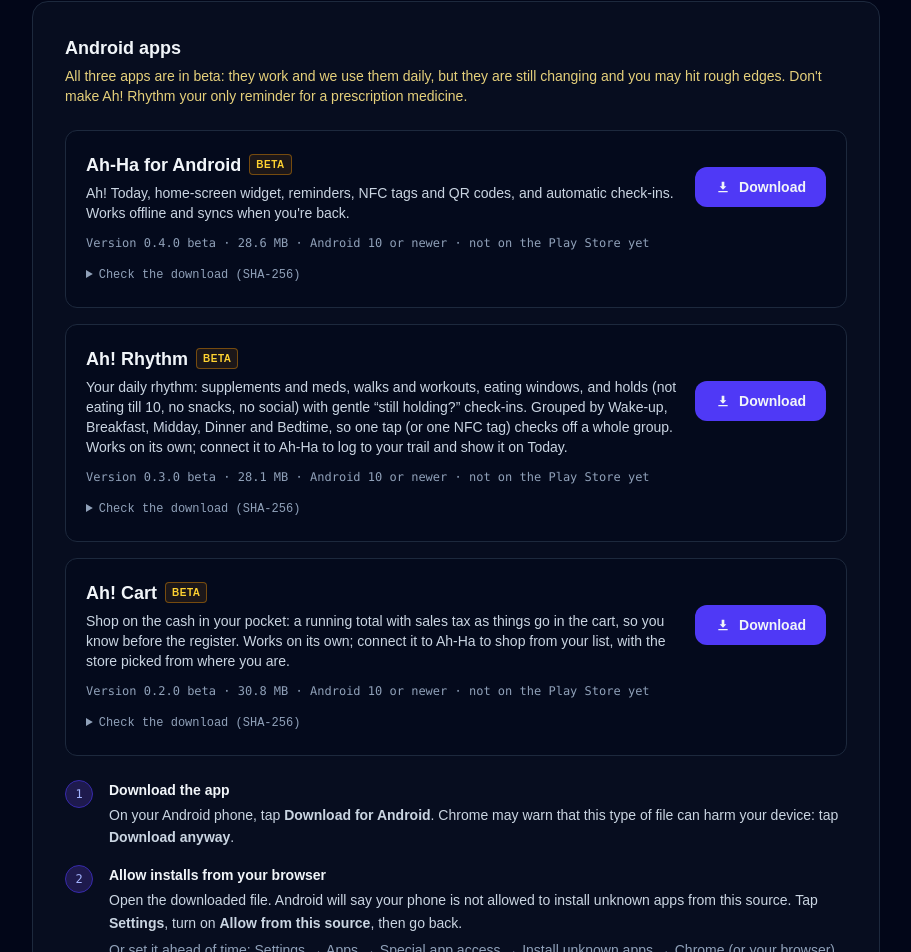
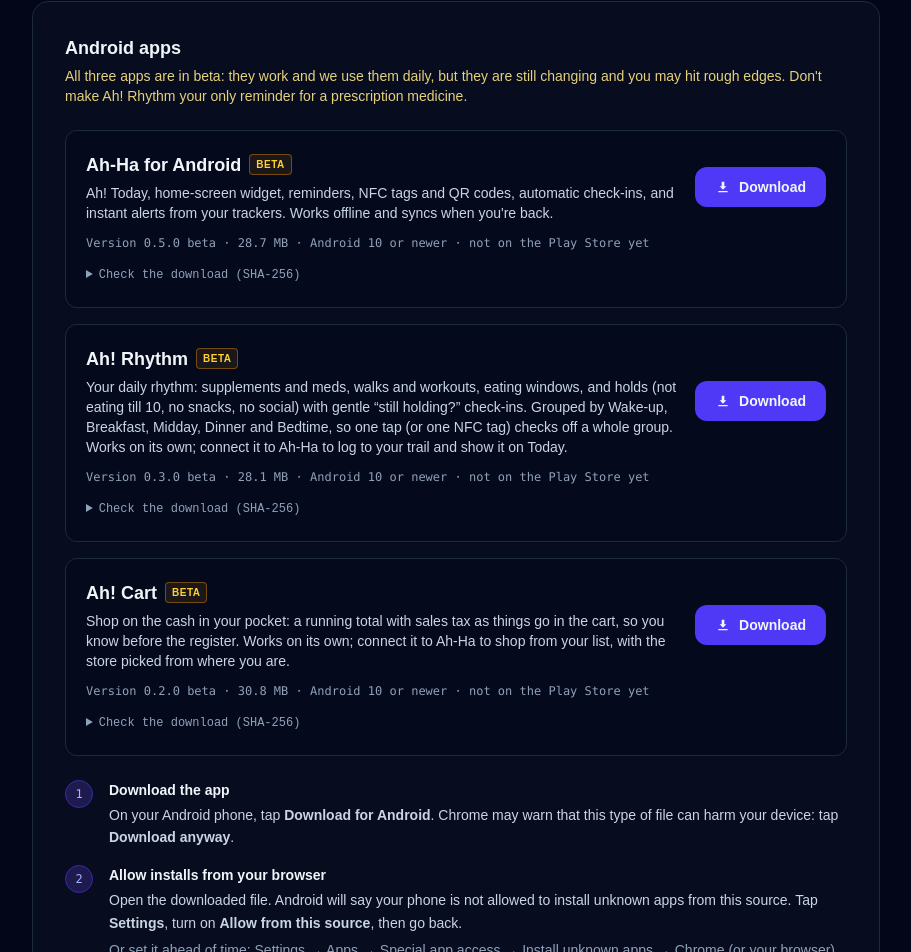
Before and after one commit to Enthropic-Data-LLC/ah-ha, a React (Vite) app in the folder web/: page / in a window 1280 px wide. Shown: the part 1812-2764 px from the top of the page, without its empty margins (184-1095 px from the left). Built offline with nearby package versions, Linux system fonts and the light colour scheme; no server answers.

Commit message:
feat(web): Ah-Ha 0.5.0 (tracker alerts) on the Android page
Co-Authored-By: Claude Opus 5.5 <noreply@anthropic.com>

```diff
--- a/web/src/components/AndroidInstall.tsx
+++ b/web/src/components/AndroidInstall.tsx
@@ -24,11 +24,11 @@ export const APPS: AndroidApp[] = [
   {
     id: 'ah-ha',
     name: 'Ah-Ha for Android',
-    blurb: <>Ah! Today, home-screen widget, reminders, NFC tags and QR codes, and automatic check-ins. Works offline and syncs when you&apos;re back.</>,
+    blurb: <>Ah! Today, home-screen widget, reminders, NFC tags and QR codes, automatic check-ins, and instant alerts from your trackers. Works offline and syncs when you&apos;re back.</>,
     url: '/download/ah-ha.apk',
-    version: '0.4.0',
-    sizeMb: 28.6,
-    sha256: '4f1eb2622c5e49e642157ab2e22e39ebcd939368bfe092b638428db697529245',
+    version: '0.5.0',
+    sizeMb: 28.7,
+    sha256: 'eb62c1b8efa8f9053fe5f025415ad51d72b0599ff0cc4106a91a67137f02f5a4',
     minAndroid: '10',
     beta: true,
   },
```
